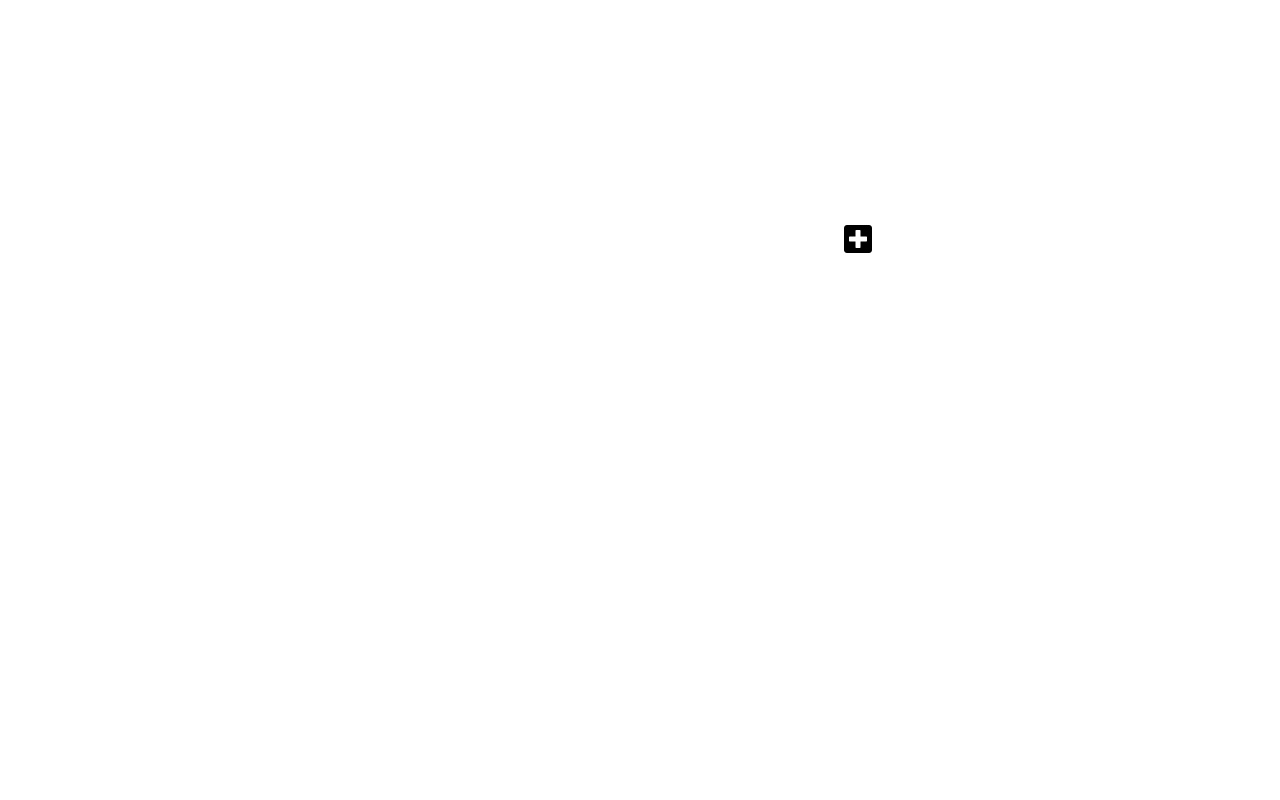
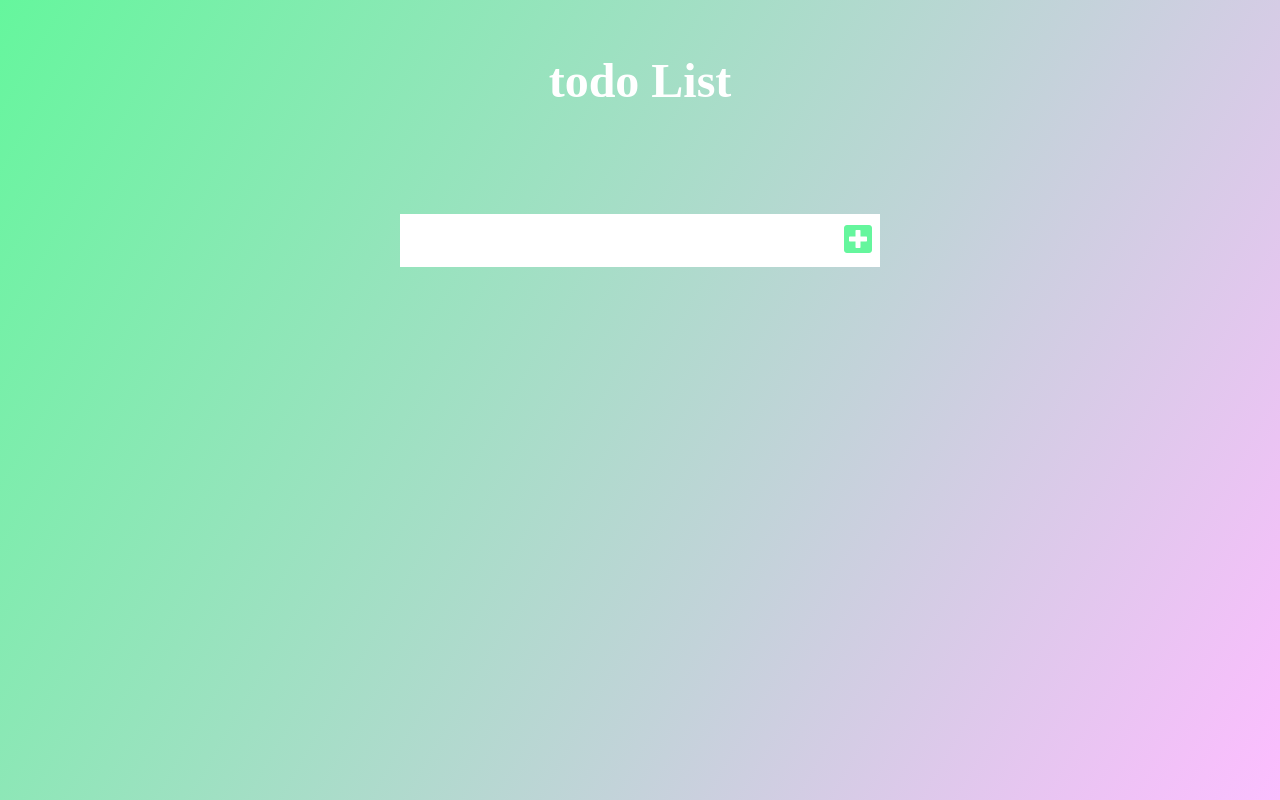
Before and after one commit to psgomes18/to-do-list, a plain HTML site: page index.html in a window 1280 px wide. Drawn offline with Linux system fonts and the light colour scheme.

Commit message:
Changes on <h1> tag on index.html and font on style.css

```diff
--- a/index.html
+++ b/index.html
@@ -17,7 +17,7 @@
 <body>
 
     <header>
-        <h1>Paulo's Todo List</h1>
+        <h1>todo List</h1>
     </header>
     <form>
         <input type="text" class="todo-input">
--- a/style.css
+++ b/style.css
@@ -5,9 +5,9 @@
 }
 
 body{
-    background-color:linear-graddient(120deg, #65f69d, #cc9292);
-    color: white;
-    font-family: "Poppins" sans-serif;
+    background-image:linear-gradient(120deg, #65f69d, #fdbdff);
+    color: rgb(255, 255, 255);
+    font-family: "Ubuntu" sans-serif;
     min-height: 100vh;
 }
 
@@ -29,3 +29,15 @@ form input, form button{
     border: none;
     background: white;
 }
+
+form button {
+    color: #65f69d;
+    background: white;
+    cursor: pointer;
+    transition: all 0.3s ease;
+}
+
+form button:hover{
+    background: #65f69d;
+    color:white;
+}
```
